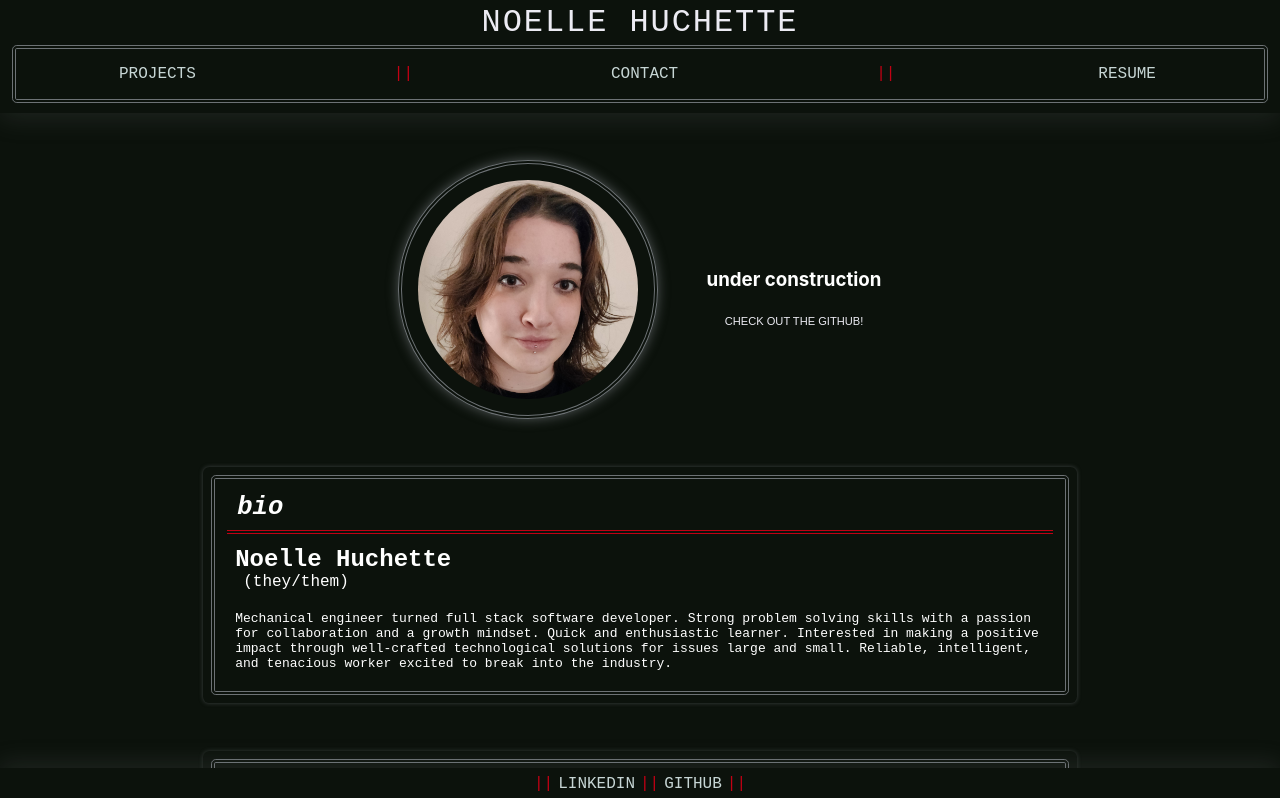
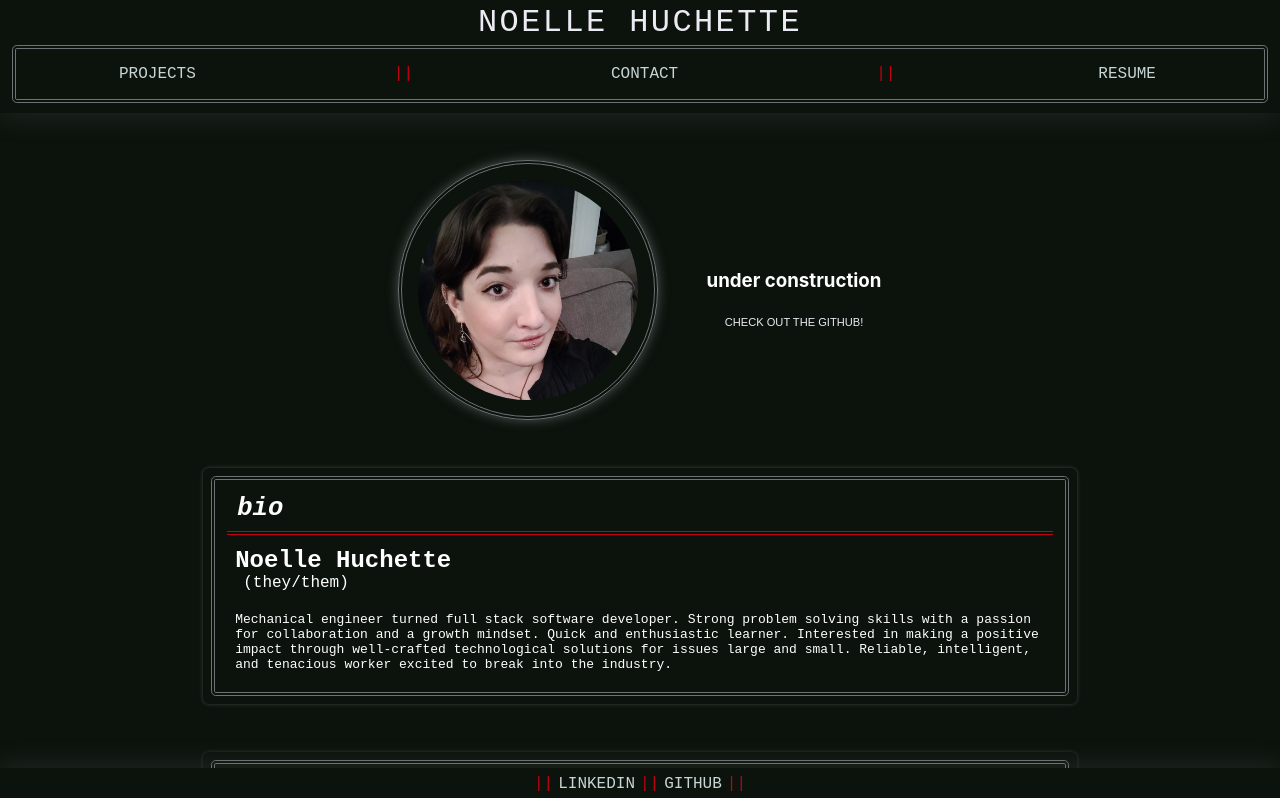
Before and after one commit to noellehuchette/portfolio, a React (Create React App) app: page / in a window 1280 px wide. Shown: the top 798 px of the page. Built offline with nearby package versions, Linux system fonts and the light colour scheme.

Commit message:
new headshot

```diff
--- a/src/client/components/Nav/style.css
+++ b/src/client/components/Nav/style.css
@@ -41,7 +41,7 @@
 
 .menu-head button {
   user-select: none;
-  letter-spacing: 0.12rem;
+  letter-spacing: 0.15rem;
   align-self: center;
   text-transform: uppercase;
   text-align: center;
```
Also changed, not shown: public/headshot.jpg.
